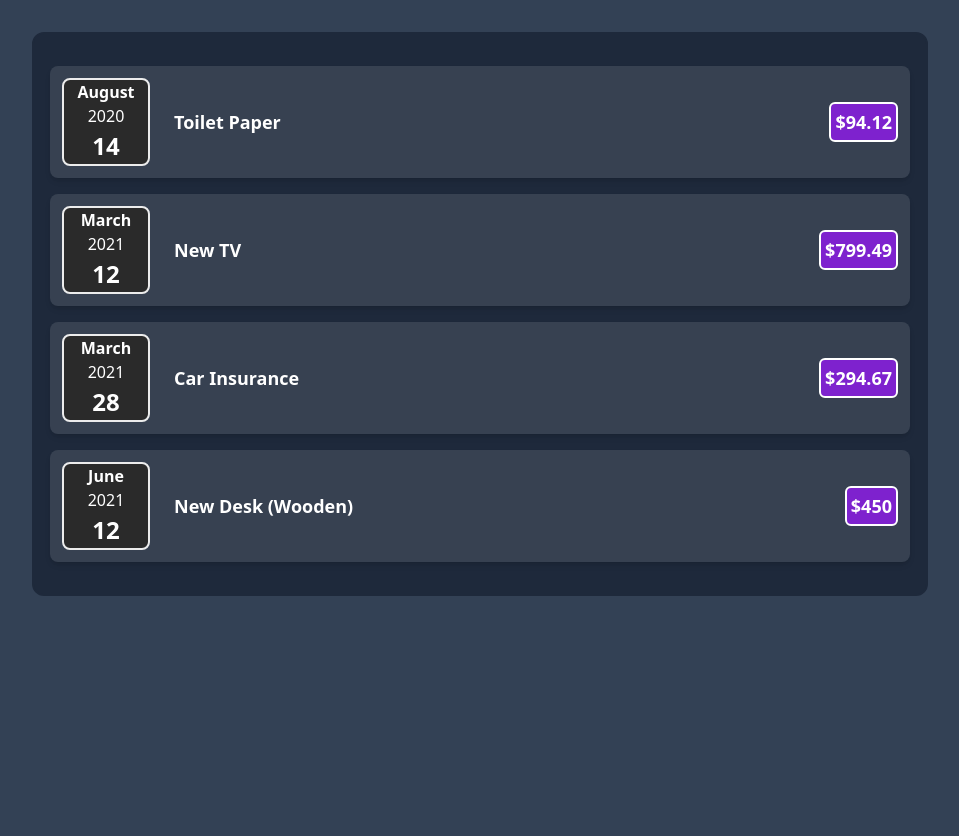
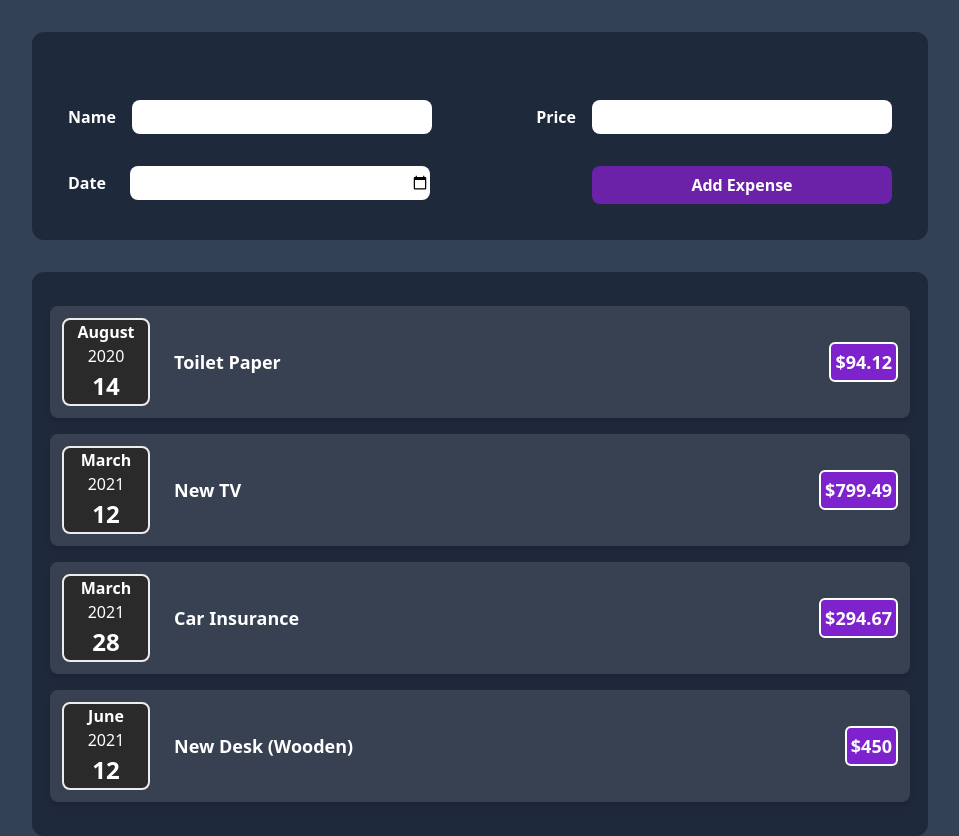
Before and after one commit to aliamirk/Expense-Tracker, a Next.js app: page / in a window 1280 px wide. Shown: the whole page, without its empty margins (160-1119 px from the left). Before the commit the page ends 800 px from the top, so only its background shows below. Built offline with nearby package versions, Linux system fonts and the light colour scheme.

Commit message:
Add Form

```diff
--- a/app/page.js
+++ b/app/page.js
@@ -1,5 +1,6 @@
 import ExpenseItem from "../components/Expenses/ExpenseItem";
 import Expenses from "../components/Expenses/Expenses";
+import NewExpense from "../components/NewExpense/NewExpense";
 import Wrapper from "../components/UI/Wrapper";
 
 export default function Home() {
@@ -26,8 +27,13 @@ export default function Home() {
   ];
 
   return (
-    <Wrapper>
-      <Expenses items={expenses} />
-    </Wrapper>
+    <>
+      <Wrapper>
+        <NewExpense />
+      </Wrapper>
+      <Wrapper>
+        <Expenses items={expenses} />
+      </Wrapper>
+    </>
   );
 }
--- a/components/Expenses/ExpenseItem.js
+++ b/components/Expenses/ExpenseItem.js
@@ -1,6 +1,7 @@
 import Wrapper from "../UI/Wrapper";
 import ExpenseDate from "./ExpenseDate";
 
+// 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
 
 function ExpenseItem(props) {
 
--- /dev/null
+++ b/components/NewExpense/ExpenseForm.js
@@ -0,0 +1,59 @@
+const ExpenseForm = () => {
+  return (
+    <div>
+      <form className="flex flex-col gap-8 font-semibold font-[22px] text-white">
+
+        {/* First Row */}
+
+        <div className="flex justify-evenly md:justify-between gap-4 ">
+          <div className="">
+            <label htmlFor="name">Name</label>
+            <input
+              className=" w-[150px] md:w-[300px] rounded-lg md:h-[34px] ml-4"
+              type="text"
+              id="name"
+            />
+          </div>
+
+          <div>
+            <label htmlFor="">Price</label>
+            <input
+              type="number"
+              className="sm:[100px] md:w-[300px] w-[150px] rounded-lg md:h-[34px] ml-4"
+              id="price"
+              min="0.1"
+              step="0.1"
+            />
+          </div>
+        </div>
+
+        {/* First Row Ends\*/}
+
+        {/* Second Row \*/}
+
+        <div className="flex justify-evenly md:justify-between gap-4 ">
+
+          <div className="">
+            <label htmlFor="date">Date</label>
+            <input
+              className="w-[150px] sm:[100px] md:w-[300px] rounded-lg md:h-[34px] ml-6"
+              type="date"
+              id="date"
+            />
+          </div>
+
+          <div className="">
+            <button className=" hover:scale-105 duration-150 focus:bg-purple-500 bg-purple-800 text-white md:w-[300px] rounded-lg md:h-[38px] w-[150px] sm:[100px]">
+              Add Expense
+            </button>
+          </div>
+        </div>
+
+        {/* Second Row Ends\*/}
+
+      </form>
+    </div>
+  );
+};
+
+export default ExpenseForm;
--- /dev/null
+++ b/components/NewExpense/NewExpense.js
@@ -0,0 +1,12 @@
+import Wrapper from "../UI/Wrapper";
+import ExpenseForm from "./ExpenseForm";
+
+const NewExpense = () => {
+  return (
+    <Wrapper>
+      <ExpenseForm />
+    </Wrapper>
+  );
+};
+
+export default NewExpense;
```
